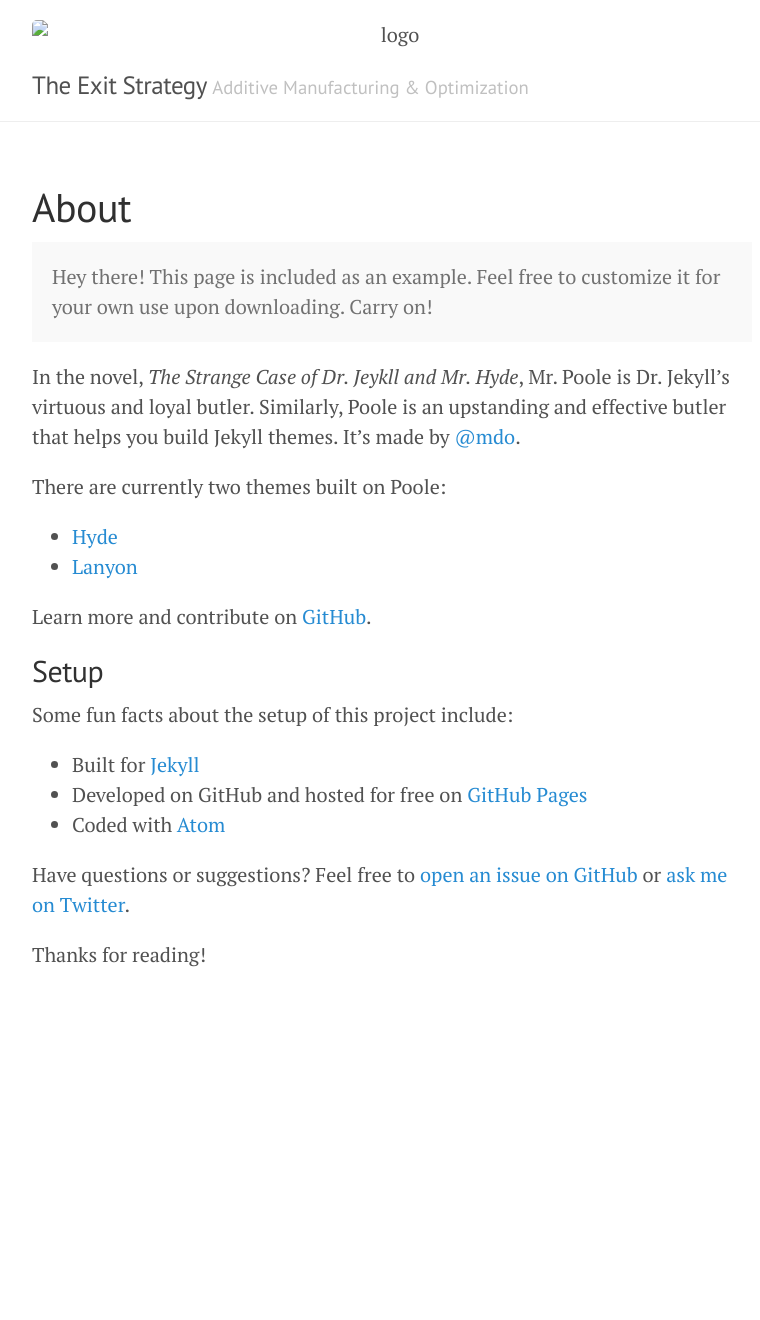
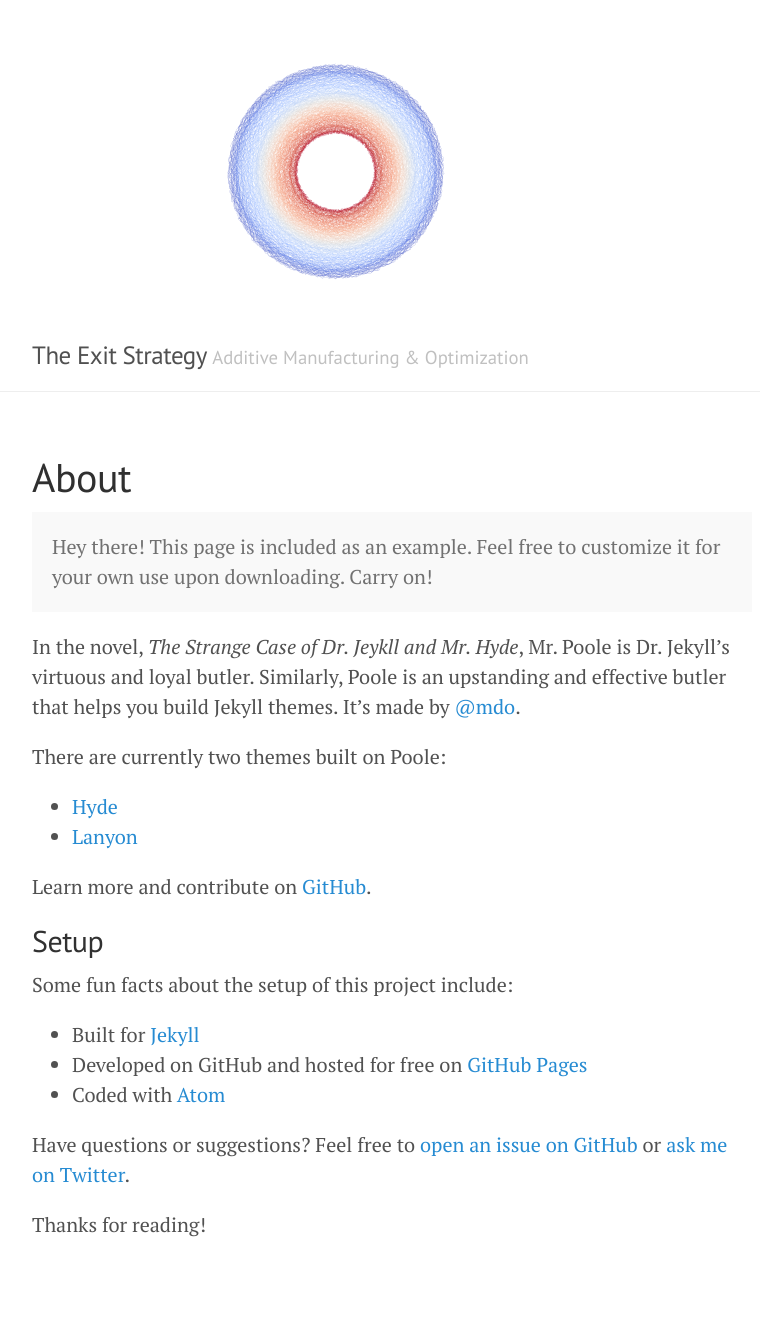
Before and after one commit to theexitstrategy/theexitstrategy.github.io, a Jekyll site: the page built from about.md, in a window 1280 px wide. Shown: the whole page, without its empty margins (248-1008 px from the left). Built offline with Jekyll 4.4.1, drawn with Linux system fonts in a browser that asks for light colours; before the commit the page ends 1050 px from its top, so only the background shows below that.

Commit message:
Change Logo

```diff
--- a/_layouts/default.html
+++ b/_layouts/default.html
@@ -17,7 +17,7 @@
       <div class="masthead">
         <div class="container">
           <div class="img-container"> <!-- Block parent element -->
-            <img src="imgs/logo.png" alt="logo">
+            <img src="https://theexitstrategy.github.io/imgs/logo.png" alt="logo">
           </div>
           <h3 class="masthead-title">
             <a href="{{ site.baseurl }}/" title="Home">{{ site.title }}</a>
```
